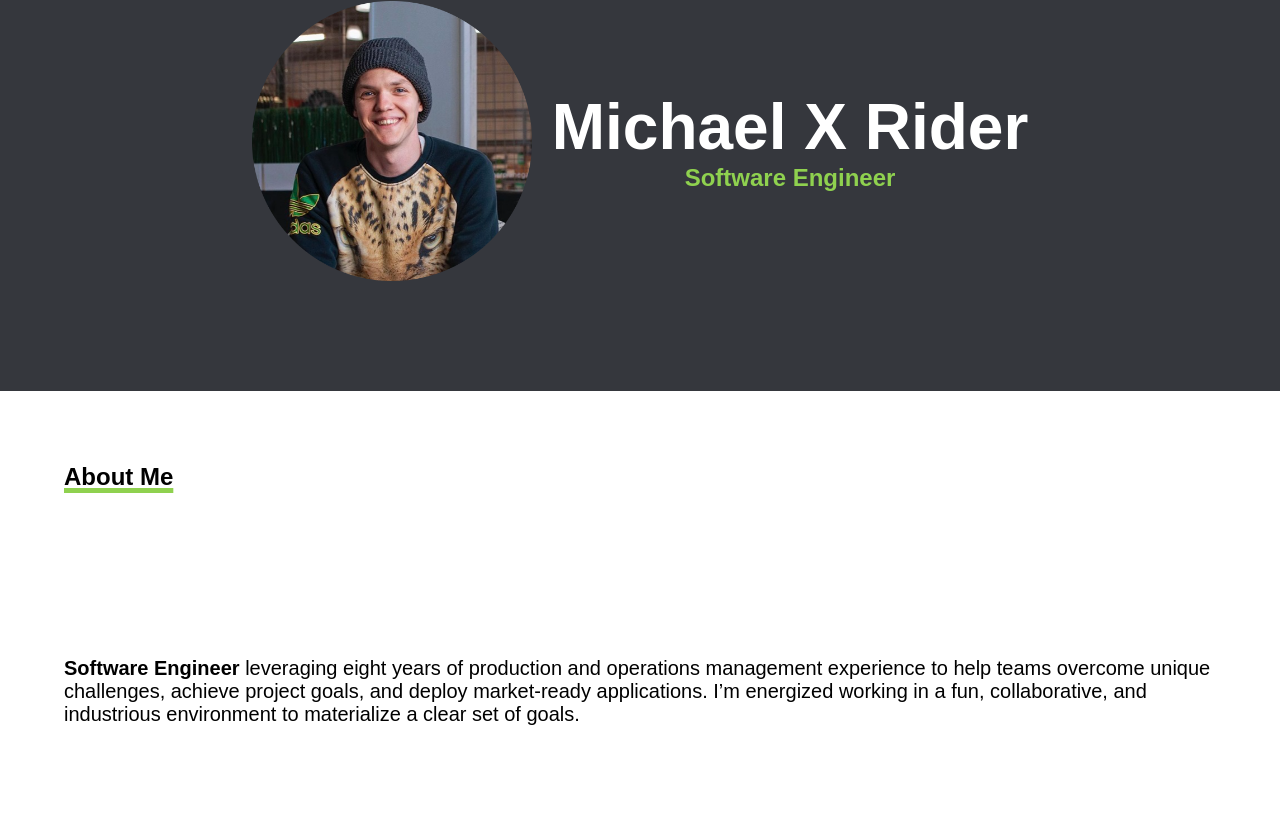
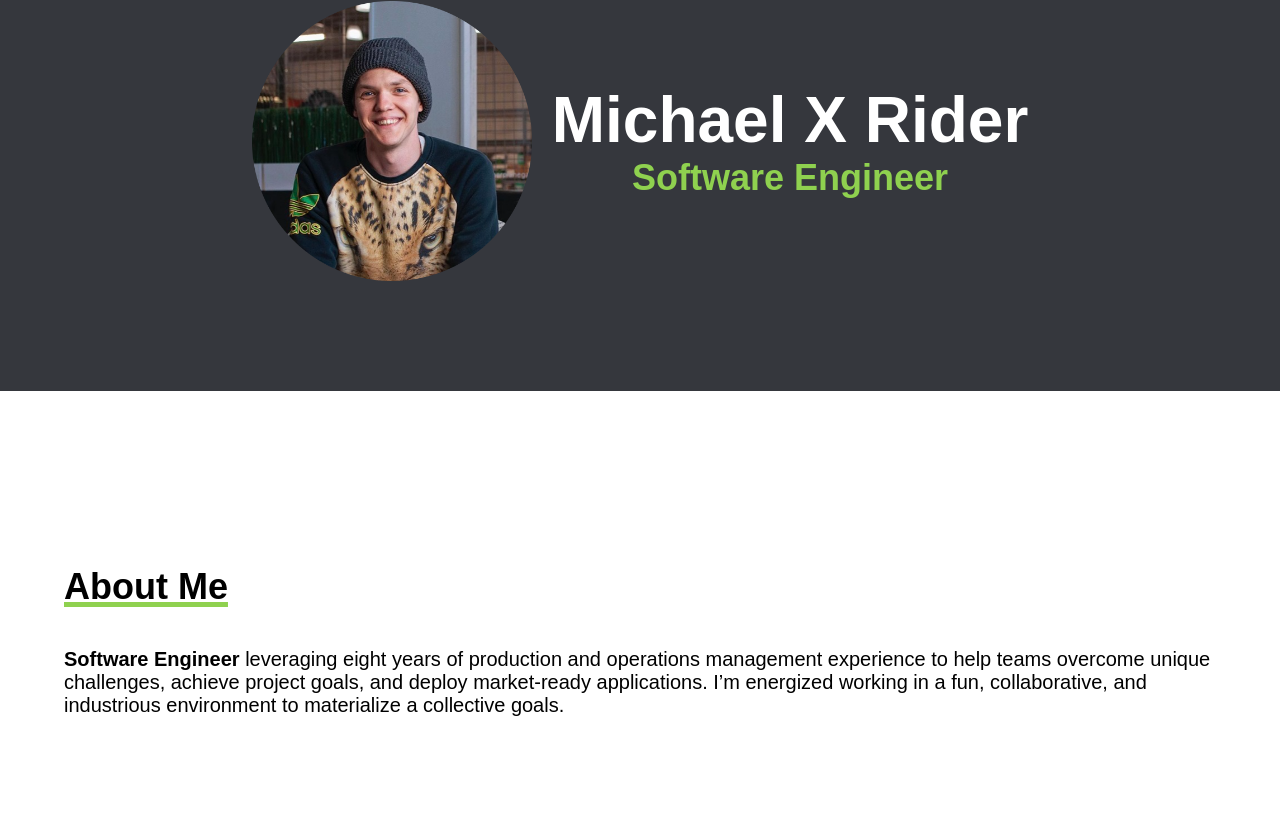
Before and after one commit to MikepdXRider/portfolio, a React (Create React App) app: page / in a window 1280 px wide. Shown: the part 109-940 px from the top of the page. Built offline with nearby package versions, Linux system fonts and the light colour scheme.

Commit message:
tweaks general styling

```diff
--- a/src/App.module.css
+++ b/src/App.module.css
@@ -17,6 +17,7 @@
 .title {
   color: #8fd14f;
   text-align: center;
+  font-size: 36px;
 }
 
 .img {
@@ -34,11 +35,12 @@
 /* about me section content */
 .aboutContainer {
   display: flex;
+  justify-content: center;
   align-items: center;
-  justify-content: center;
 }
 
 .aboutText {
   width: 90%;
   font-size: 1.25rem;
+  position: relative;
 }
--- a/src/App.tsx
+++ b/src/App.tsx
@@ -24,7 +24,7 @@ function App() {
             operations management experience to help teams overcome unique
             challenges, achieve project goals, and deploy market-ready
             applications. I’m energized working in a fun, collaborative, and
-            industrious environment to materialize a clear set of goals.
+            industrious environment to materialize a collective goals.
           </p>
         </div>
       </Section>
--- a/src/components/Section/section.module.css
+++ b/src/components/Section/section.module.css
@@ -12,8 +12,12 @@
 .sectionWithTitle {
   min-height: 500px;
   min-width: 100%;
-  display: grid;
-  grid-template-rows: 1fr 4fr;
+  /* display: grid; */
+  /* grid-template-rows: 1fr 3fr; */
+  display: flex;
+  flex-direction: column;
+  justify-content: center;
+  gap: 5vh;
 }
 
 .section {
@@ -46,7 +50,7 @@
   width: 95%;
   position: relative;
   left: 5%;
-  font-size: 24px;
+  font-size: 36px;
 }
 
 .darkModeTitle {
```
